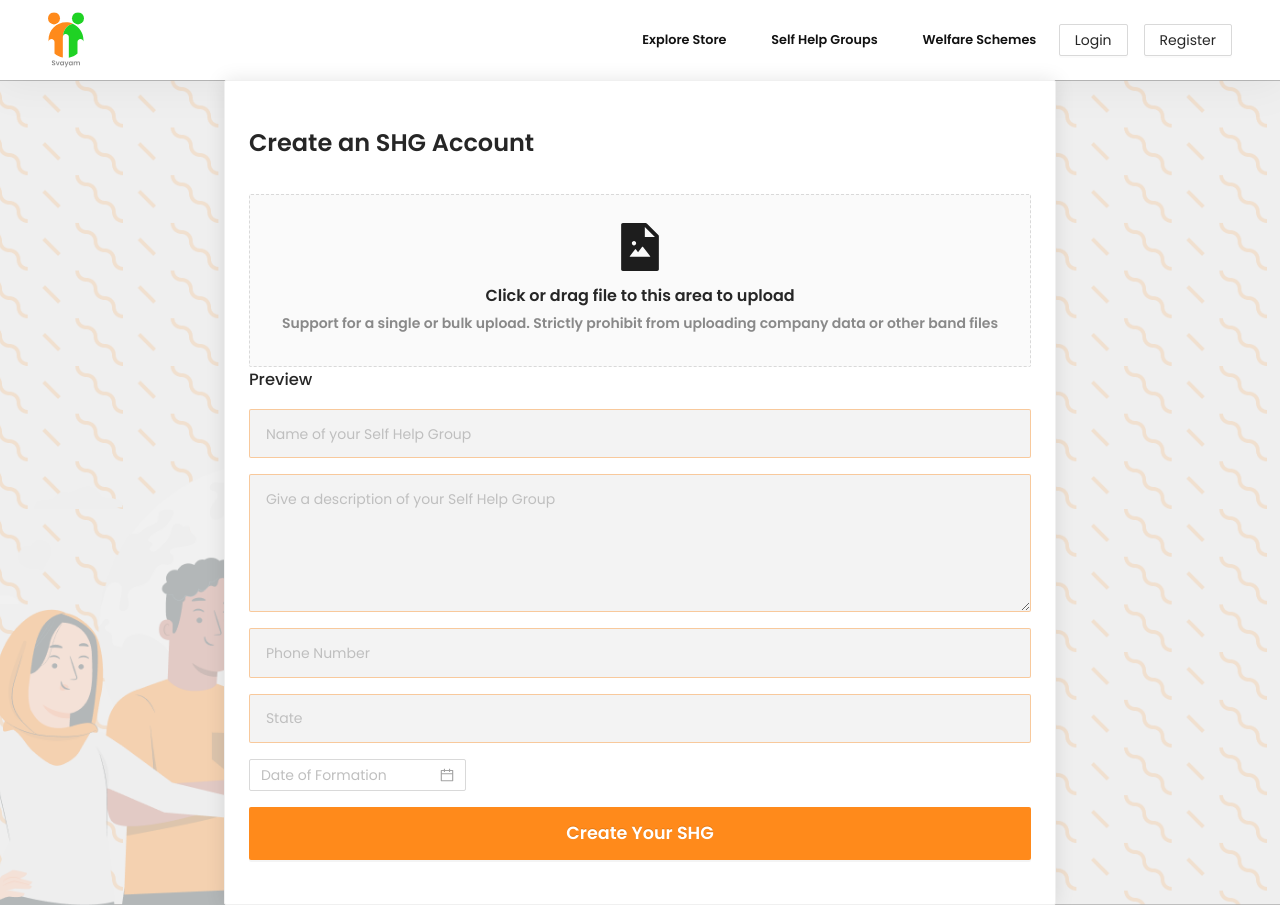
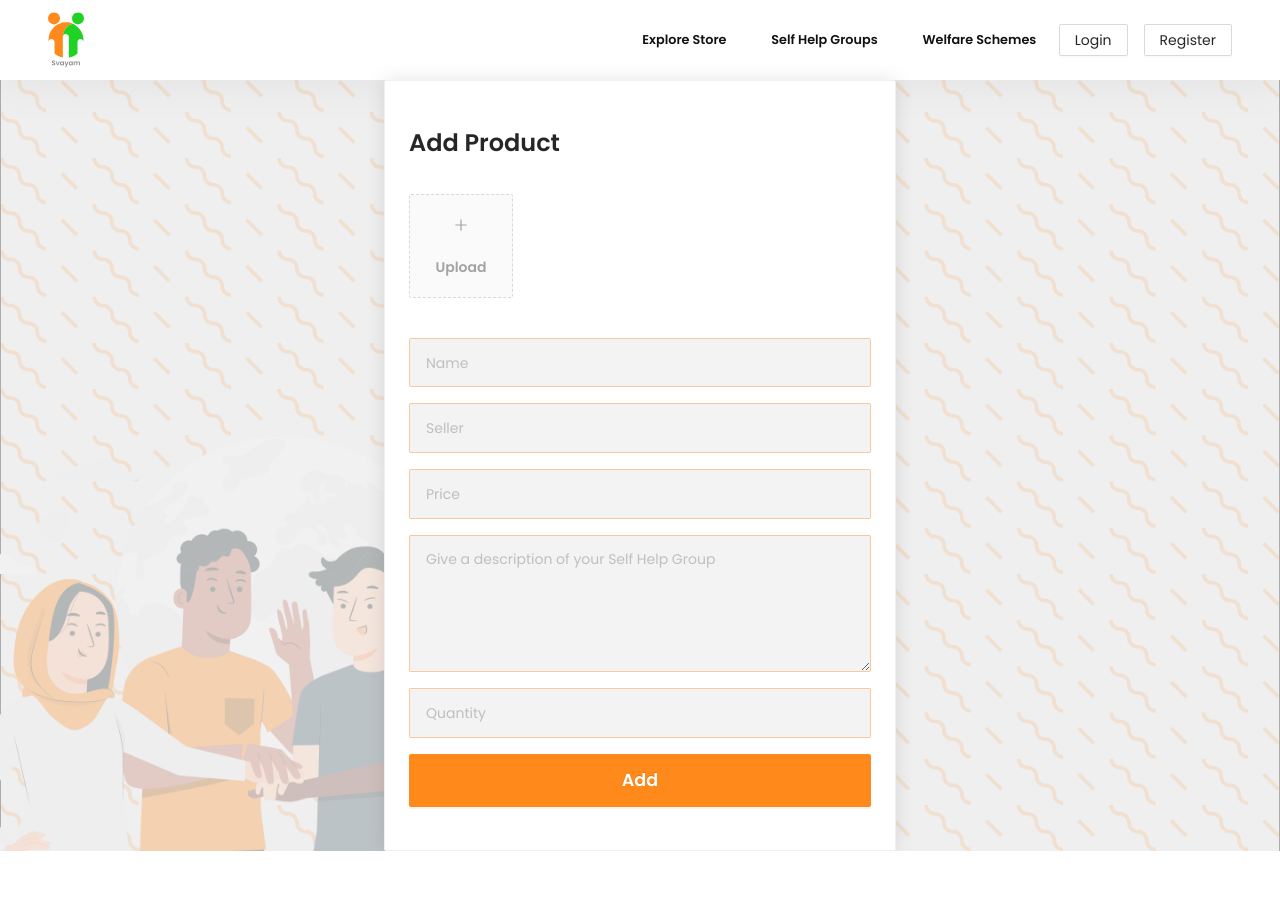
Before and after one commit to AryamannNingombam/hackerare-sih-2022, a Next.js app in the folder client/: page /shg/product/add in a window 1280 px wide. After the commit the page ends 851 px from the top, so only its background shows below. Built offline with nearby package versions, Linux system fonts and the light colour scheme; what ipfs-http-client would draw is missing.

Commit message:
Add products page

```diff
--- a/client/components/Navbar.jsx
+++ b/client/components/Navbar.jsx
@@ -14,6 +14,7 @@ export default function Navbar() {
   const router = useRouter();
   const dispatch = useDispatch();
   const { isLoggedIn } = useSelector((state) => state.user);
+
   return (
     <div className={styles.navContainer}>
       <div className={styles.navController}>
--- a/client/pages/shg/product/add.js
+++ b/client/pages/shg/product/add.js
@@ -1,5 +1,5 @@
 import Navbar from "components/Navbar";
-import React from "react";
+import React,{useState} from "react";
 import styles from "styles/Login.module.scss";
 import {
   Button,
@@ -14,17 +14,16 @@ import {
 import { useRouter } from "next/router";
 import { UploadOnIPFS } from "services/ipfs.service";
 import { AddProduct } from "services/product.services";
-import { FileImageFilled } from "@ant-design/icons";
+import { PlusOutlined } from "@ant-design/icons";
 import Image from "next/image";
 
-const { Dragger } = Upload;
 
 function getBase64(file) {
   return new Promise((resolve, reject) => {
     const reader = new FileReader();
     reader.readAsDataURL(file);
     reader.onload = () => resolve(reader.result);
-    reader.onerror = (error) => reject(error);
+    reader.onerror = error => reject(error);
   });
 }
 
@@ -32,84 +31,49 @@ export default function addProduct() {
   // {
   //   name, description, sellPrice, releaseDate, images, labels;
   // }
-  const [loading, setLoading] = React.useState(false);
-  const [images, setImages] = React.useState([]);
-  const [imageUrls, setImageUrls] = React.useState([]);
-  const props = {
-    name: "file",
-    multiple: true,
-    onChange(info) {
-      setImageUrls([]);
-      const { status } = info.file;
-      if (status !== "uploading") {
-        getBase64(info.file.originFileObj).then((url) => {
-          setImageUrls((imageUrls) => [...imageUrls, url]);
-        });
-        setImages((images) => [...images, info.file.originFileObj]);
-      }
-      if (status === "done") {
-        message.success(`${info.file.name} file uploaded successfully.`);
-      } else if (status === "error") {
-        message.error(`${info.file.name} file upload failed.`);
-      }
-    },
-    onDrop(e) {
-      console.log("Dropped files", e.dataTransfer.files);
-    },
-    style: {
-      padding: "0 2rem",
-    },
-  };
+
+  const [ fileList,setFileList] = useState([])
+
+
   const router = useRouter();
 
   const onFormSubmit = async (values) => {
-    setLoading(true);
-    try {
-      values.dateFormed = new Date(values.dateFormed);
-      values.images = images.map(async (image) => {
-        const imageUrl = await UploadOnIPFS(image);
-        return imageUrl;
-      });
-      const imageUrls = await Promise.all(values.images);
-      values.images = imageUrls;
-      const response = await AddProduct(values);
-      console.log(response);
-      setLoading(false);
-      router.push("/shg");
-      message.success("Successfully added Sih");
-    } catch (err) {
-      console.log(err);
-      message.error("error creating shg");
-    }
+
   };
+
+
+  const handleChange = ({ fileList }) => setFileList(fileList);
+
+  const uploadButton = (
+    <div>
+      <PlusOutlined />
+      <div style={{ marginTop: 8 }}>Upload</div>
+    </div>
+  );
+
+
   return (
     <>
       <Navbar />
       <div className={styles.loginContainer}>
         <Card className={styles.formCard}>
-          <h1>Create an SHG Account</h1>
-
-          <Spin spinning={loading}>
+          <h1>Add Product</h1>
+          <Spin spinning={false}>
             <Form
               name="login-form"
               initialValues={{ remember: true }}
               onFinish={onFormSubmit}
             >
-              <Dragger {...props}>
-                <p className="ant-upload-drag-icon" style={{ margin: 12 }}>
-                  <FileImageFilled style={{ color: "#1d1d1d", margin: 0 }} />
-                </p>
-                <p className="ant-upload-text">
-                  Click or drag file to this area to upload
-                </p>
-                <p className="ant-upload-hint">
-                  Support for a single or bulk upload. Strictly prohibit from
-                  uploading company data or other band files
-                </p>
-              </Dragger>
-              <div>
+              <Upload
+          listType="picture-card"
+          fileList={fileList}
+          onChange={handleChange}
+          multiple
+        >
+          {fileList.length >= 8 ? null : uploadButton}
+        </Upload>
+              {/* <div>
                 <h3>Preview</h3>
-                {console.log(imageUrls)}
                 {imageUrls.length > 0 &&
                   imageUrls.map((url) => (
                     <Image
@@ -119,17 +83,37 @@ export default function addProduct() {
                       objectFit="contain"
                     />
                   ))}
-              </div>
+              </div> */}
               <Form.Item
                 name="name"
                 rules={[
                   {
                     required: true,
-                    message: "Please input your email!",
+                    message: "Please input your name!",
                   },
                 ]}
               >
-                <Input placeholder="Name of your Self Help Group" />
+                <Input placeholder="Name" />
+              </Form.Item>
+              <Form.Item
+                name="seller"
+                rules={[
+                  {
+                    required: true,
+                  },
+                ]}
+              >
+                <Input placeholder="Seller" />
+              </Form.Item>
+              <Form.Item
+                name="price"
+                rules={[
+                  {
+                    required: true,
+                  },
+                ]}
+              >
+                <Input placeholder="Price" />
               </Form.Item>
               <Form.Item
                 name="description"
@@ -146,46 +130,23 @@ export default function addProduct() {
                 />
               </Form.Item>
               <Form.Item
-                name="phoneNumber"
+                name="quantity"
                 rules={[
                   {
                     required: true,
-                    message: "Please input your phone number!",
                   },
                 ]}
               >
-                <Input placeholder="Phone Number" />
+                <Input placeholder="Quantity" />
               </Form.Item>
-              <Form.Item
-                name="state"
-                rules={[
-                  {
-                    required: true,
-                    message: "Please input your State!",
-                  },
-                ]}
-              >
-                <Input placeholder="State" />
-              </Form.Item>
-              <Form.Item
-                name="dateFormed"
-                rules={[
-                  {
-                    required: true,
-                    message: "Please input your date of formation!",
-                  },
-                ]}
-              >
-                <DatePicker placeholder="Date of Formation" />
-              </Form.Item>
+
 
               <Button
                 type="primary"
                 htmlType="submit"
                 className={styles.loginButton}
-                disabled={loading}
               >
-                Create Your SHG
+                Add
               </Button>
             </Form>
           </Spin>
```
